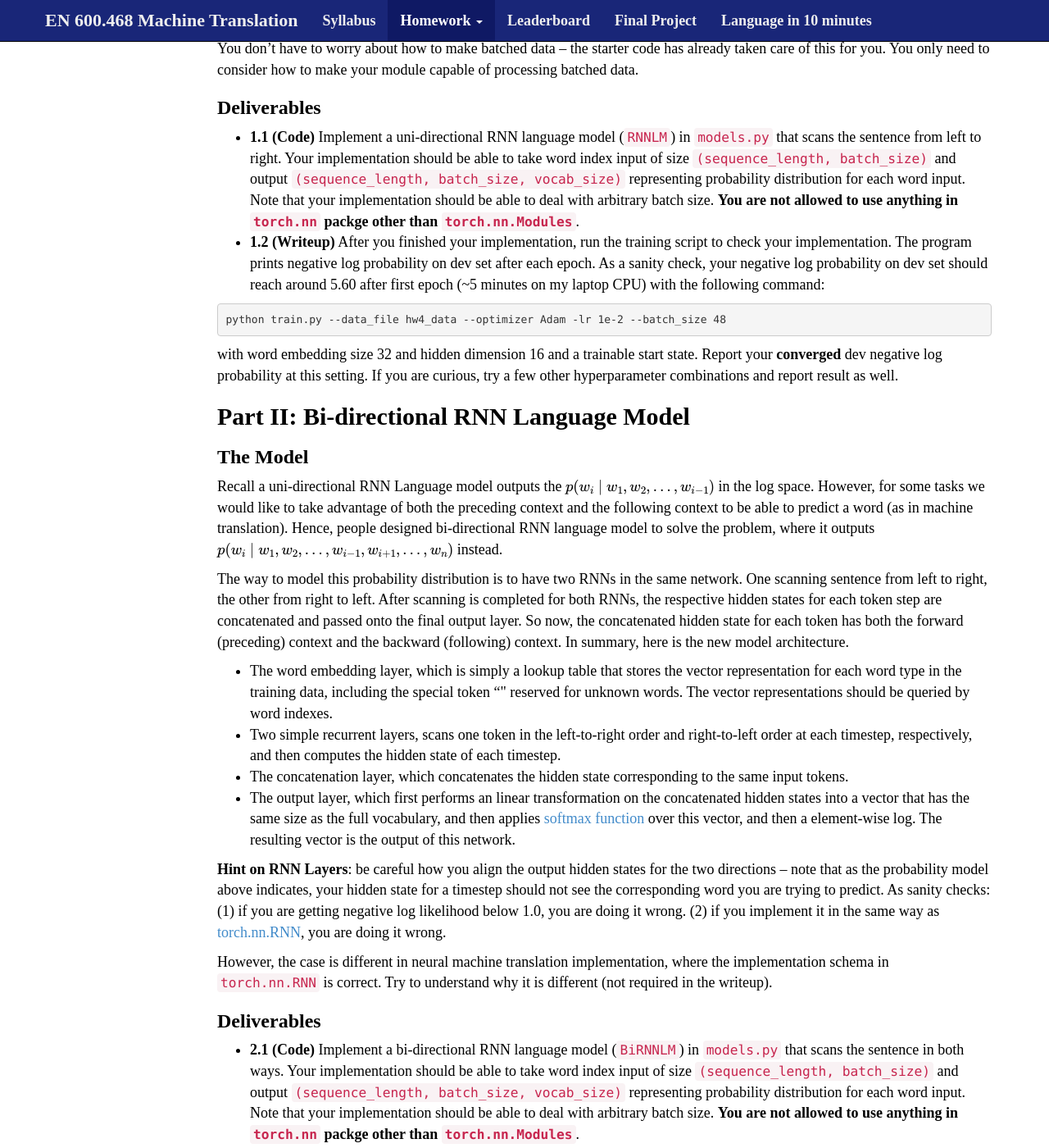
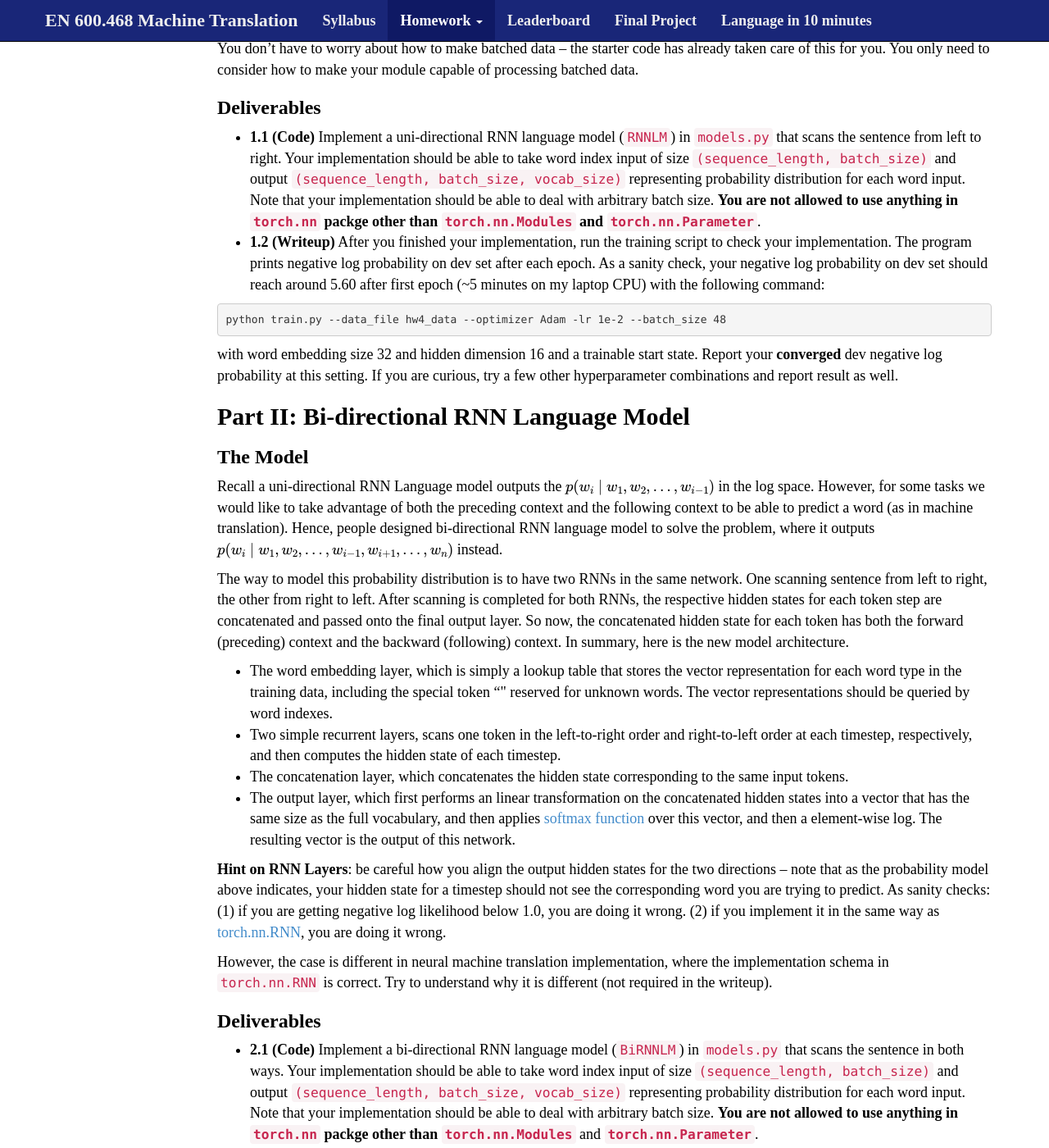
Before and after one commit to mt-class/jhu, a Jekyll site: the page built from nn_hw4.md, in a window 1280 px wide and 1400 px high, scrolled down 5091 px. Shown: the whole window at 82% size. Built offline with Jekyll 4.4.1, drawn with Linux system fonts in a browser that asks for light colours; nearby versions of some CDN libraries; some web fonts are replaced; formulas are drawn with MathJax 3.

Commit message:
allow nn.Parameter

````diff
--- a/nn_hw4.md
+++ b/nn_hw4.md
@@ -202,7 +202,7 @@ You don't have to worry about how to make batched data -- the starter code has a
 
 ### Deliverables
 
-+ **1.1 (Code)** Implement a uni-directional RNN language model (`RNNLM`) in `models.py` that scans the sentence from left to right. Your implementation should be able to take word index input of size `(sequence_length, batch_size)` and output `(sequence_length, batch_size, vocab_size)` representing probability distribution for each word input. Note that your implementation should be able to deal with arbitrary batch size. **You are not allowed to use anything in `torch.nn` packge other than `torch.nn.Modules`**.
++ **1.1 (Code)** Implement a uni-directional RNN language model (`RNNLM`) in `models.py` that scans the sentence from left to right. Your implementation should be able to take word index input of size `(sequence_length, batch_size)` and output `(sequence_length, batch_size, vocab_size)` representing probability distribution for each word input. Note that your implementation should be able to deal with arbitrary batch size. **You are not allowed to use anything in `torch.nn` packge other than `torch.nn.Modules` and `torch.nn.Parameter`**.
 + **1.2 (Writeup)** After you finished your implementation, run the training script to check your implementation. The program prints negative log probability on dev set after each epoch. As a sanity check, your negative log probability on dev set should reach around 5.60 after first epoch (~5 minutes on my laptop CPU) with the following command:
 
 ```
@@ -231,7 +231,7 @@ However, the case is different in neural machine translation implementation, whe
 
 ### Deliverables
 
-+ **2.1 (Code)** Implement a bi-directional RNN language model (`BiRNNLM`) in `models.py` that scans the sentence in both ways. Your implementation should be able to take word index input of size `(sequence_length, batch_size)` and output `(sequence_length, batch_size, vocab_size)` representing probability distribution for each word input. Note that your implementation should be able to deal with arbitrary batch size. **You are not allowed to use anything in `torch.nn` packge other than `torch.nn.Modules`**.
++ **2.1 (Code)** Implement a bi-directional RNN language model (`BiRNNLM`) in `models.py` that scans the sentence in both ways. Your implementation should be able to take word index input of size `(sequence_length, batch_size)` and output `(sequence_length, batch_size, vocab_size)` representing probability distribution for each word input. Note that your implementation should be able to deal with arbitrary batch size. **You are not allowed to use anything in `torch.nn` packge other than `torch.nn.Modules`** and **`torch.nn.Parameter`**.
 + **2.2 (Writeup)** Check your implementation using the same setup as in deliverable 1.2 (the only caveat is that to maintain the same number of parameters for fair comparison, your hidden dimension for each RNN direction should be 8). You should be able to reach negative log probability of around 4.85 on dev set after first epoch. Again report your **converged** dev negative log probability at this setting. If you are curious, try a few other hyperparameter combinations and report result as well.
 
 PART III: Multi-word Cloze
````
